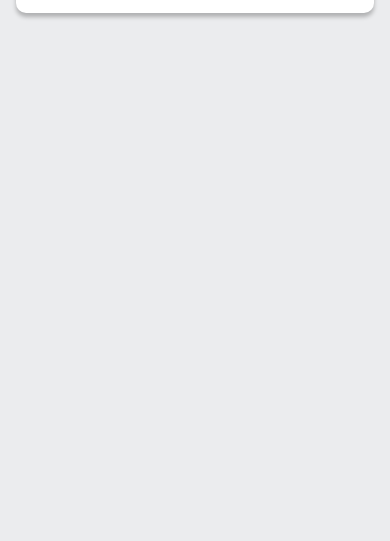
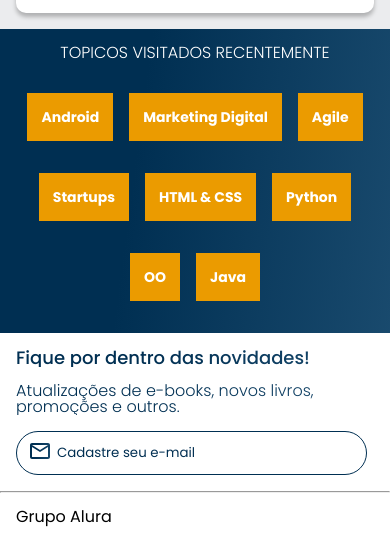
Before and after one commit to MoreiraHeitorNeto/AluraBooks, a plain HTML site: page AluraBooks/index.html in a window 390 px wide. Shown: the part 1206-1747 px from the top of the page. Before the commit the page ends 1235 px from the top, so only its background shows below. Drawn offline with nearby package versions, Linux system fonts and the light colour scheme.

Commit message:
Finalização do layout para mobile

```diff
--- a/AluraBooks/index.html
+++ b/AluraBooks/index.html
@@ -123,6 +123,47 @@
                 </div>
             </div>
     </section>
+    <section class="topicos">
+        <h2 class="topicos__titulo">TOPICOS VISITADOS RECENTEMENTE</h2>
+        <ul class="topicos__lista">
+            <li class="topicos__item">
+                <a href="#" class="topicos__link">Android</a>
+            </li>
+            <li class="topicos__item">
+                <a href="#" class="topicos__link">Marketing Digital</a>
+            </li>
+            <li class="topicos__item">
+                <a href="#" class="topicos__link">Agile</a>
+            </li>
+            <li class="topicos__item">
+                <a href="#" class="topicos__link">Startups</a>
+            </li>
+            <li class="topicos__item">
+                <a href="#" class="topicos__link">HTML & CSS</a>
+            </li>
+            <li class="topicos__item">
+                <a href="#" class="topicos__link">Python</a>
+            </li>
+            <li class="topicos__item">
+                <a href="#" class="topicos__link">OO</a>
+            </li>
+            <li class="topicos__item">
+                <a href="#" class="topicos__link">Java</a>
+            </li>
+        </ul>
+    </section>
+
+    <section class="contato">
+        <h2 class="contato__titulo">Fique por dentro das novidades!</h2>
+        <p class="contato__texto">Atualizações de e-books, novos livros, promoções e outros.</p>
+        <input type="email" placeholder="Cadastre seu e-mail" class="contato__email">
+    </section>
+
+    <hr/>
+
+    <footer class="rodape">
+        <h2 class="rodape__titulo">Grupo Alura</h2>
+    </footer>
 
     <script src="https://cdn.jsdelivr.net/npm/swiper@11/swiper-bundle.min.js"></script>
     <script>
--- a/AluraBooks/style.css
+++ b/AluraBooks/style.css
@@ -1,6 +1,9 @@
 @import url("styles/header.css");
 @import url("styles/banner.css");
 @import url("styles/carrosel.css");
+@import url("styles/topicos.css");
+@import url("styles/contato.css");
+@import url("styles/rodape.css");
 
 :root {
     --cor-de-fundo: #EBECEE;
--- /dev/null
+++ b/AluraBooks/styles/contato.css
@@ -0,0 +1,36 @@
+.contato{
+    background: var(--branco);
+    padding: 1em;
+}
+
+.contato__titulo, .contato__texto{
+    background: var(--azul-degrade);
+    -webkit-background-clip: text;
+    -webkit-text-fill-color: transparent;
+    background-clip: text;
+}
+
+.contato__titulo{
+    font-size: 18px;
+    font-weight: 500;
+}
+
+.contato__texto{
+    font-weight: 300;
+    margin: 1em 0;
+}
+
+.contato__email{
+    padding: 1em;
+    border: 1px solid var(--azul);
+    border-radius: 24px;
+    width: 90%;
+    color: var(--azul);
+}
+
+.contato__email::placeholder{
+    font-family: var(--fonte-principal);
+    color: var(--azul);
+    background: url("../imagens/Email.svg") no-repeat;
+    padding-left: 2em;
+}
--- /dev/null
+++ b/AluraBooks/styles/rodape.css
@@ -0,0 +1,8 @@
+hr{
+    margin: 0;
+}
+
+.rodape{
+    background-color: var(--branco);
+    padding: 1em;
+}
--- /dev/null
+++ b/AluraBooks/styles/topicos.css
@@ -0,0 +1,30 @@
+.topicos{
+    background: var(--azul-degrade);
+    text-align: center;
+    padding: 1em 0;
+}
+
+.topicos__titulo{
+    color: var(--branco);
+    font-weight: 300;
+    margin-bottom: 1em;
+}
+
+.topicos__lista{
+    display: flex;
+    flex-wrap: wrap;
+    justify-content: center;
+}
+
+.topicos__item{
+    margin: 2em 0.5em;
+}
+
+.topicos__link{
+    color: var(--branco);
+    padding: 1em;
+    background-color: var(--laranja);
+    text-decoration: none;
+    font-size: 14px;
+    font-weight: 700;
+}
```
